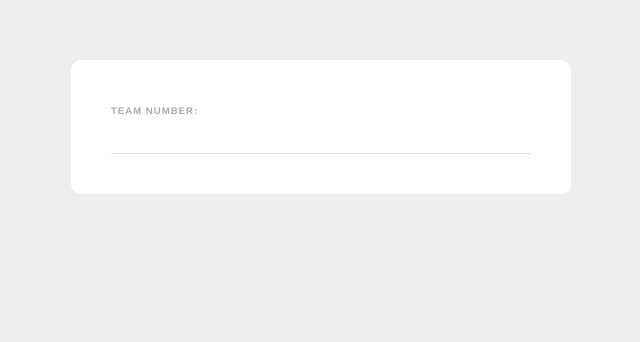
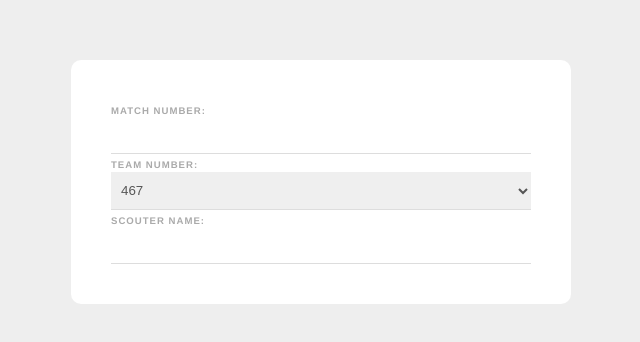
Before and after one commit to ShivamMaster/467-scouting-website-VueJs, a Vue app: page / in a window 1280 px wide. Shown: the top 342 px of the page, without its empty margins (319-959 px from the left). Built offline with nearby package versions, Linux system fonts and the light colour scheme.

Commit message:
Added more Scouting Form Fields

```diff
--- a/src/components/SignUpFormME.vue
+++ b/src/components/SignUpFormME.vue
@@ -1,7 +1,19 @@
 <template>
   <form>
-    <label> Team Number: </label>
-    <input type="TeamNumber" required v-model="TeamNumber" />
+    <label> Match Number: </label>
+    <input type="MatchNumber" required v-model="MatchNumber" />
+
+     <label> Team Number: </label>
+    <select>
+      <option value="467">467</option>
+      <option value="254">254</option>
+      <option value="176">176</option>
+      <option value="177">177</option>
+      <option value="190">190</option>
+    </select>
+
+<label> Scouter Name: </label>
+    <input type="Scouter Name" required v-model="ScouterName" />
   </form>
 </template>
 
@@ -9,7 +21,9 @@
 export default {
   data() {
     return {
-      TeamNumber: " ",
+      MatchNumber: "",
+      TeamNumber: "",
+      ScouterName: "",
     };
   },
 };
```
